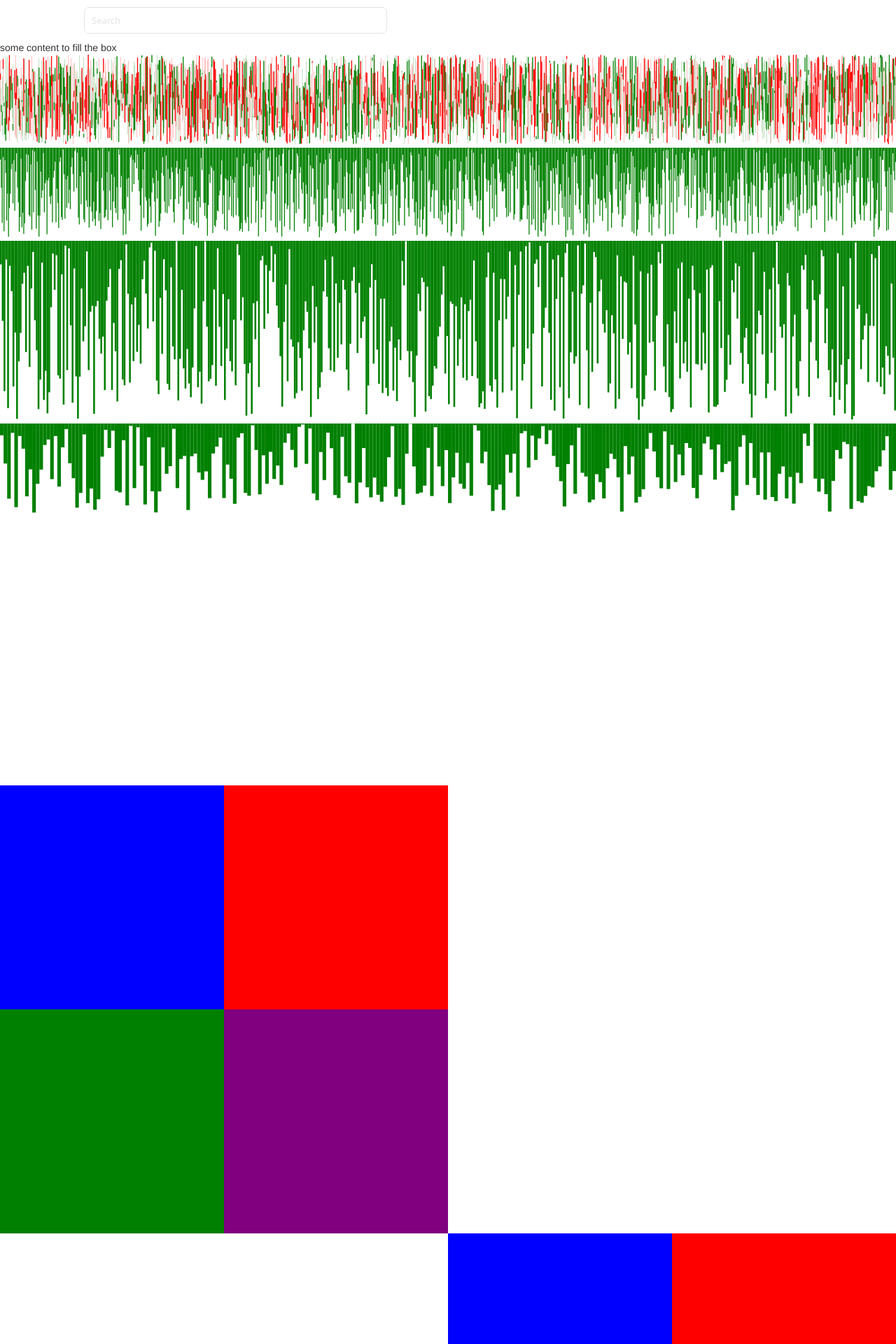
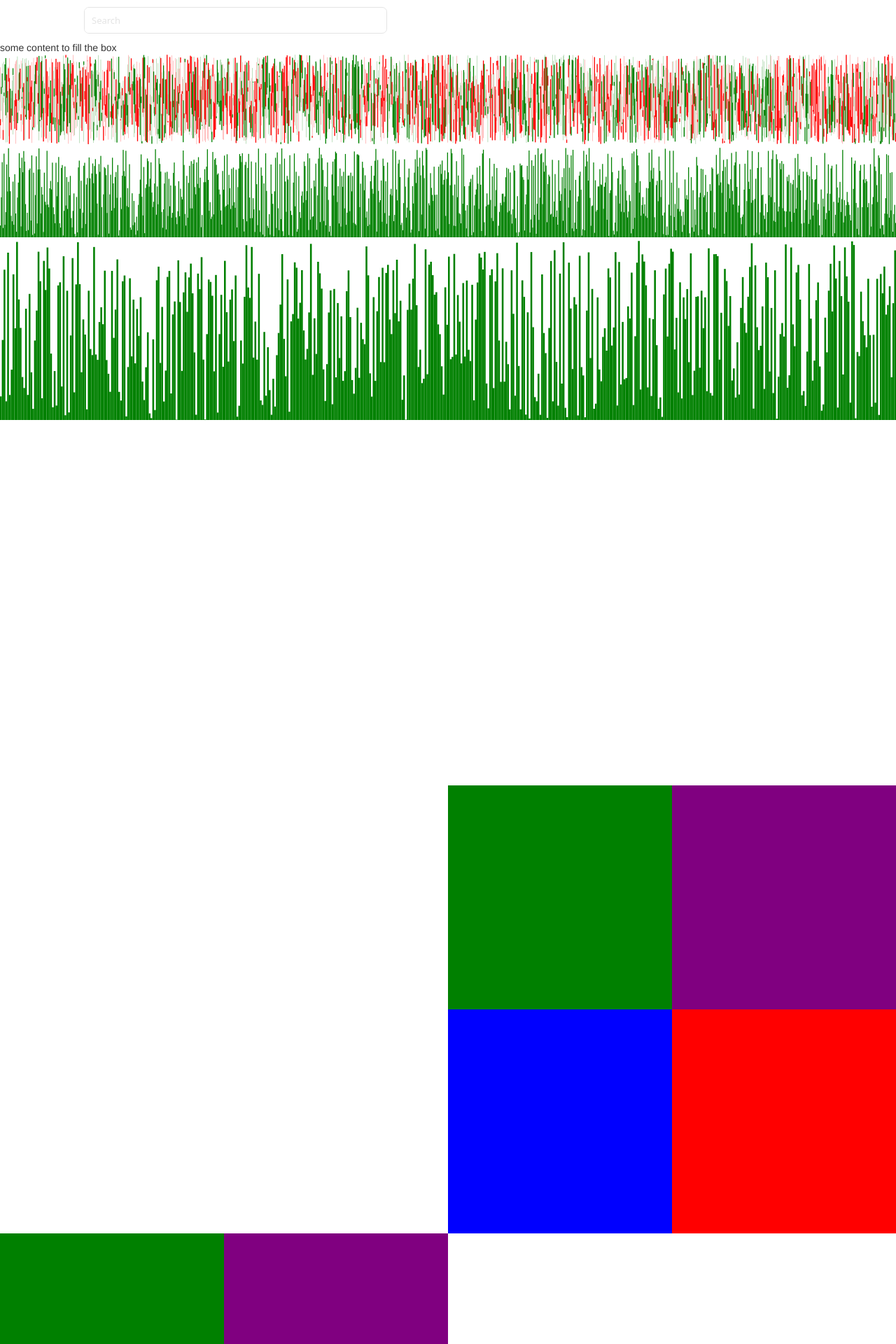
Before and after one commit to quaffpotion/stock-frontend, an Angular app in the folder frontend/: page / in a window 1280 px wide. Shown: the top 1920 px of the page at 70% size. Built offline with nearby package versions, Linux system fonts and the light colour scheme.

Commit message:
adds transformation to usual cartesian coordinates

```diff
--- a/frontend/src/app/candlestick-chart/candlestick-chart.component.html
+++ b/frontend/src/app/candlestick-chart/candlestick-chart.component.html
@@ -1,6 +1,7 @@
 <div>some content to fill the box</div>
 
-<svg viewBox="0 0 1000 100">
+<svg viewBox="0 -100 1000 100">
+  <g transform="scale(1,-1)">
     <rect
       *ngFor="let stock of stocks; index as candleposition"
       [attr.x]="candleposition + 0.4"
@@ -17,8 +18,10 @@
       width="1"
       attr.fill="{{ upday(stock) }}"
     ></rect>
+  </g>
 </svg>
-<svg viewBox="0 0 1000 100">
+<svg viewBox="0 -100 1000 100">
+  <g transform="scale(1,-1)">
     <rect
       *ngFor="let height of data; index as barposition"
       [attr.x]="barposition"
@@ -26,10 +29,12 @@
       width="1"
       fill="green"
     ></rect>
+  </g>
 </svg>
 <!-- below the height on the page is
 scaled by a factor of 2x-->
-<svg viewBox="0 0 500 100">
+<svg viewBox="0 -100 500 100">
+  <g transform="scale(1,-1)">
     <rect
       *ngFor="let height of data; index as barposition"
       [attr.x]="barposition"
@@ -37,11 +42,13 @@ scaled by a factor of 2x-->
       width="1"
       fill="green"
     ></rect>
+  </g>
 </svg>
 <!-- below is the version that scales so
 that the bar width changes depending on
 how many datapoints are in view -->
-<svg viewBox="0 0 250 100">
+<svg viewBox="0 -100 250 100">
+  <g>
     <rect
       *ngFor="let height of data; index as barposition"
       [attr.x]="barposition"
@@ -49,9 +56,11 @@ how many datapoints are in view -->
       width="1"
       fill="green"
     ></rect>
+  </g>
 </svg>
 
-<svg viewBox="0 0 4 4">
+<svg viewBox="0 -4 4 4">
+  <g transform="scale(1,-1)">
     <rect x="0" y="0" width="1" height="1" fill="blue"></rect>
     <rect x="1" y="0" width="1" height="1" fill="red"></rect>
     <rect x="0" y="1" width="1" height="1" fill="green"></rect>
@@ -60,4 +69,5 @@ how many datapoints are in view -->
     <rect x="3" y="2" width="1" height="1" fill="red"></rect>
     <rect x="2" y="3" width="1" height="1" fill="green"></rect>
     <rect x="3" y="3" width="1" height="1" fill="purple"></rect>
+  </g>
 </svg>
```
Lines whose indentation alone changed are shown as unchanged.
